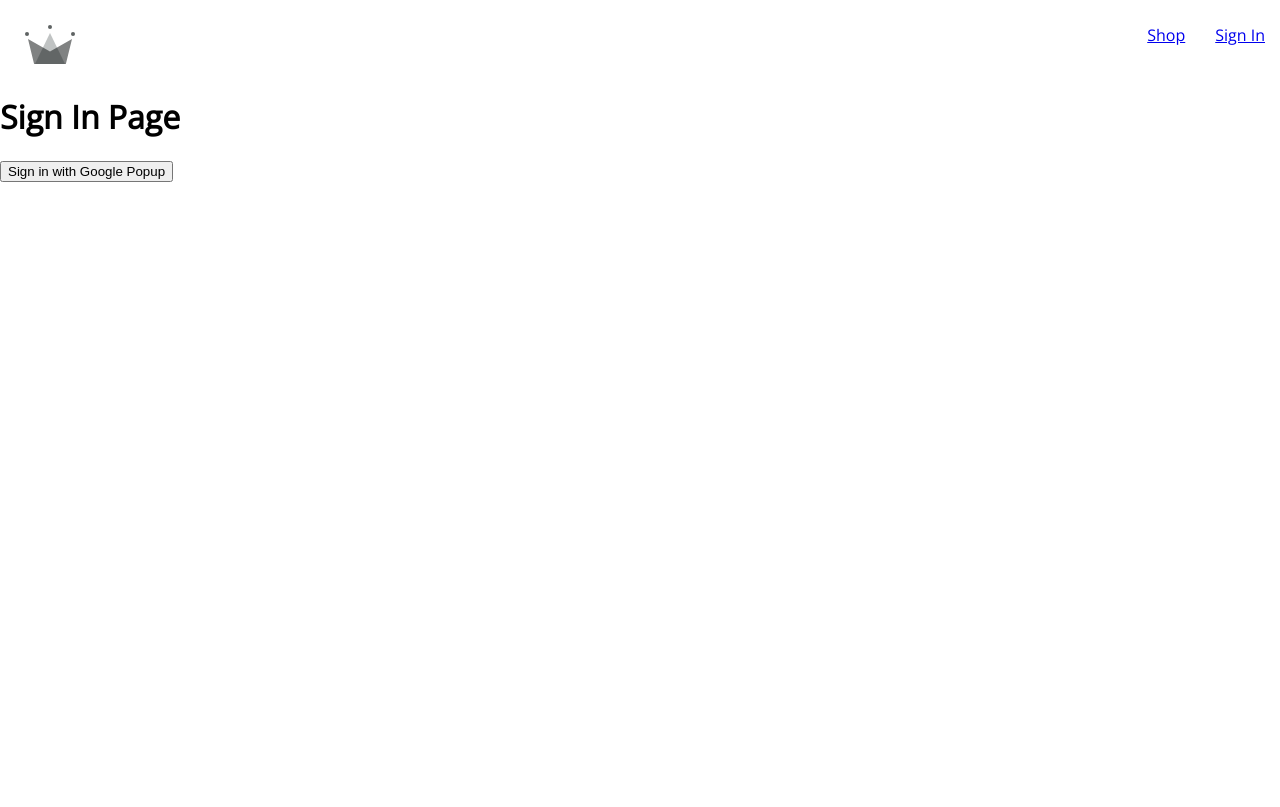
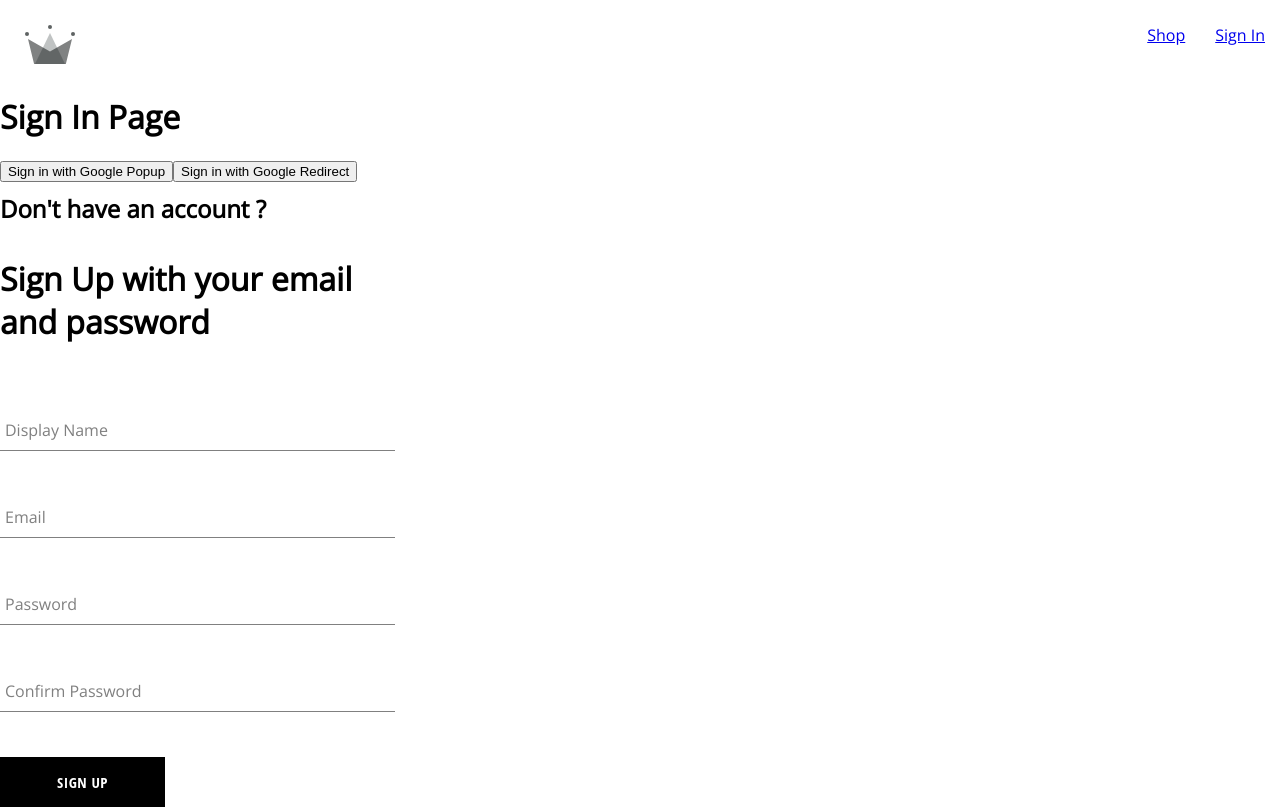
Before and after one commit to METALXRAY/Elite-Clothing-Store, a React (Create React App) app: page /sign-in in a window 1280 px wide. Built offline with nearby package versions, Linux system fonts and the light colour scheme.

Commit message:
Added Buttons Added Email SignIn Functionality Styled SignIn Page Styles Buttons

```diff
--- /dev/null
+++ b/src/components/button/button.component.jsx
@@ -0,0 +1,19 @@
+import "./button.styles.scss";
+
+const BUTTON_TYPE_CLASSES = {
+	google: "google-sign-in",
+	inverted: "inverted",
+};
+
+const Button = ({ children, buttonType, ...otherProps }) => {
+	return (
+		<button
+			className={`button-container ${BUTTON_TYPE_CLASSES[buttonType]}`}
+			{...otherProps}
+		>
+			{children}
+		</button>
+	);
+};
+
+export default Button;
--- /dev/null
+++ b/src/components/button/button.styles.scss
@@ -0,0 +1,46 @@
+.button-container {
+  min-width: 165px;
+  width: auto;
+  height: 50px;
+  letter-spacing: 0.5px;
+  line-height: 50px;
+  padding: 0 35px 0 35px;
+  font-size: 15px;
+  background-color: black;
+  color: white;
+  text-transform: uppercase;
+  font-family: 'Open Sans Condensed';
+  font-weight: bolder;
+  border: none;
+  cursor: pointer;
+  display: flex;
+  justify-content: center;
+
+  &:hover {
+    background-color: white;
+    color: black;
+    border: 1px solid black;
+  }
+
+  &.google-sign-in {
+    background-color: #4285f4;
+    color: white;
+
+    &:hover {
+      background-color: #357ae8;
+      border: none;
+    }
+  }
+
+  &.inverted {
+    background-color: white;
+    color: black;
+    border: 1px solid black;
+
+    &:hover {
+      background-color: black;
+      color: white;
+      border: none;
+    }
+  }
+}
--- /dev/null
+++ b/src/components/form-input/form-input.component.jsx
@@ -0,0 +1,20 @@
+import "./form-input.styles.scss";
+
+const FormInput = ({ label, ...otherProps }) => {
+	return (
+		<div className='group'>
+			<input className='form-input' {...otherProps} />
+			{label && (
+				<label
+					className={`${
+						otherProps.value.length ? "shrink" : ""
+					} form-input-label`}
+				>
+					{label}
+				</label>
+			)}
+		</div>
+	);
+};
+
+export default FormInput;
--- /dev/null
+++ b/src/components/form-input/form-input.styles.scss
@@ -0,0 +1,54 @@
+$sub-color: grey;
+$main-color: black;
+
+@mixin shrinkLabel {
+  top: -14px;
+  font-size: 12px;
+  color: $main-color;
+}
+
+.group {
+  position: relative;
+  margin: 45px 0;
+
+  .form-input {
+    background: none;
+    background-color: white;
+    color: $sub-color;
+    font-size: 18px;
+    padding: 10px 10px 10px 5px;
+    display: block;
+    width: 100%;
+    border: none;
+    border-radius: 0;
+    border-bottom: 1px solid $sub-color;
+    margin: 25px 0;
+
+    &:focus {
+      outline: none;
+    }
+
+    &:focus ~ .form-input-label {
+      @include shrinkLabel();
+    }
+  }
+
+  input[type='password'] {
+    letter-spacing: 0.3em;
+  }
+
+  .form-input-label {
+    color: $sub-color;
+    font-size: 16px;
+    font-weight: normal;
+    position: absolute;
+    pointer-events: none;
+    left: 5px;
+    top: 10px;
+    transition: 300ms ease all;
+
+    &.shrink {
+      @include shrinkLabel();
+    }
+  }
+}
--- /dev/null
+++ b/src/components/sign-up-form/sign-up-form.component.jsx
@@ -0,0 +1,104 @@
+import React from "react";
+import { useState } from "react";
+import {
+	createAuthUserWithEmailAndPassword,
+	createUserDocumentFromAuth,
+} from "../../utils/firebase/firebase.utils";
+
+import FormInput from "../form-input/form-input.component";
+import "./sign-up-form.styles.scss";
+import Button from "../button/button.component";
+
+const defaultFormFields = {
+	displayName: "",
+	email: "",
+	password: "",
+	confirmPassword: "",
+};
+
+const SignUpForm = () => {
+	const [formFields, setFormFields] = useState(defaultFormFields);
+	const { displayName, email, password, confirmPassword } = formFields;
+
+	console.log(formFields);
+
+	const resetFormFields = () => {
+		setFormFields(defaultFormFields);
+	};
+
+	const handleSubmit = async (event) => {
+		event.preventDefault();
+		if (password !== confirmPassword) {
+			alert("Passwords do not match");
+			return;
+		}
+
+		try {
+			const { user } = await createAuthUserWithEmailAndPassword(
+				email,
+				password
+			);
+
+			await createUserDocumentFromAuth(user, { displayName });
+			resetFormFields();
+			console.log(user);
+		} catch (error) {
+			if (error.code === "auth/email-already-in-use)") {
+				alert("Cannot create user, email already in use");
+			} else {
+				console.log("Error submitting form", error);
+			}
+		}
+	};
+
+	const handleChange = (event) => {
+		const { name, value } = event.target;
+		setFormFields({ ...formFields, [name]: value });
+	};
+	return (
+		<div className='sign-up-container'>
+			<h2>Don't have an account ?</h2>
+			<span>
+				<h1>Sign Up with your email and password</h1>
+			</span>
+			<form onSubmit={handleSubmit}>
+				<FormInput
+					label='Display Name'
+					type='text'
+					required
+					onChange={handleChange}
+					name='displayName'
+					value={displayName}
+				/>
+				<FormInput
+					label='Email'
+					type='email'
+					required
+					onChange={handleChange}
+					name='email'
+					value={email}
+				/>
+				<FormInput
+					label='Password'
+					type='password'
+					required
+					onChange={handleChange}
+					name='password'
+					value={password}
+				/>
+				<FormInput
+					label='Confirm Password'
+					type='password'
+					required
+					onChange={handleChange}
+					name='confirmPassword'
+					value={confirmPassword}
+				/>
+
+				<Button type='submit'>Sign Up</Button>
+			</form>
+		</div>
+	);
+};
+
+export default SignUpForm;
--- /dev/null
+++ b/src/components/sign-up-form/sign-up-form.styles.scss
@@ -0,0 +1,9 @@
+.sign-up-container {
+	display: flex;
+	flex-direction: column;
+	width: 380px;
+}
+
+h2 {
+	margin: 10px 0;
+}
--- a/src/routes/sign-in/sign-in.component.jsx
+++ b/src/routes/sign-in/sign-in.component.jsx
@@ -1,18 +1,41 @@
+import { useEffect } from "react";
+import { getRedirectResult } from "firebase/auth";
+
 import {
+	auth,
 	signInWithGooglePopup,
 	createUserDocumentFromAuth,
+	signInWithGoogleRedirect,
 } from "../../utils/firebase/firebase.utils";
 
+import SignUpForm from "../../components/sign-up-form/sign-up-form.component";
+
 const SignIn = () => {
+	useEffect(() => {
+		async function fetchData() {
+			const response = await getRedirectResult(auth);
+			console.log(response);
+			if (response) {
+				const userDocRef = await createUserDocumentFromAuth(response.user);
+			}
+		}
+		fetchData();
+	}, []);
+
 	const logGoogleUser = async () => {
 		const { user } = await signInWithGooglePopup();
 		console.log(user);
 		const userDocRef = await createUserDocumentFromAuth(user);
 	};
+
 	return (
 		<div>
 			<h1>Sign In Page</h1>
 			<button onClick={logGoogleUser}>Sign in with Google Popup</button>
+			<button onClick={signInWithGoogleRedirect}>
+				Sign in with Google Redirect
+			</button>
+			<SignUpForm />
 		</div>
 	);
 };
--- a/src/utils/firebase/firebase.utils.js
+++ b/src/utils/firebase/firebase.utils.js
@@ -4,6 +4,7 @@
 	signInWithPopup,
 	signInWithRedirect,
 	GoogleAuthProvider,
+	createUserWithEmailAndPassword,
 } from "firebase/auth";
 
 import { getFirestore, doc, getDoc, setDoc } from "firebase/firestore";
@@ -22,17 +23,24 @@
 // Initialize Firebase
 const firebaseApp = initializeApp(firebaseConfig);
 
-const provider = new GoogleAuthProvider();
-provider.setCustomParameters({
+const googleProvider = new GoogleAuthProvider();
+googleProvider.setCustomParameters({
 	prompt: "select_account",
 });
 
 export const auth = getAuth();
-export const signInWithGooglePopup = () => signInWithPopup(auth, provider);
-
+export const signInWithGooglePopup = () =>
+	signInWithPopup(auth, googleProvider);
+export const signInWithGoogleRedirect = () =>
+	signInWithRedirect(auth, googleProvider);
 export const db = getFirestore();
 
-export const createUserDocumentFromAuth = async (userAuth) => {
+export const createUserDocumentFromAuth = async (
+	userAuth,
+	additionalInformation = {}
+) => {
+	if (!userAuth) return;
+
 	const userDocRef = doc(db, "users", userAuth.uid);
 
 	console.log(userDocRef);
@@ -49,6 +57,7 @@
 				displayName,
 				email,
 				createdAt,
+				...additionalInformation,
 			});
 		} catch (error) {
 			console.log("Error creating the user", error.message);
@@ -57,3 +66,8 @@
 
 	return userDocRef;
 };
+
+export const createAuthUserWithEmailAndPassword = async (email, password) => {
+	if (!email || !password) return;
+	return await createUserWithEmailAndPassword(auth, email, password);
+};
```
